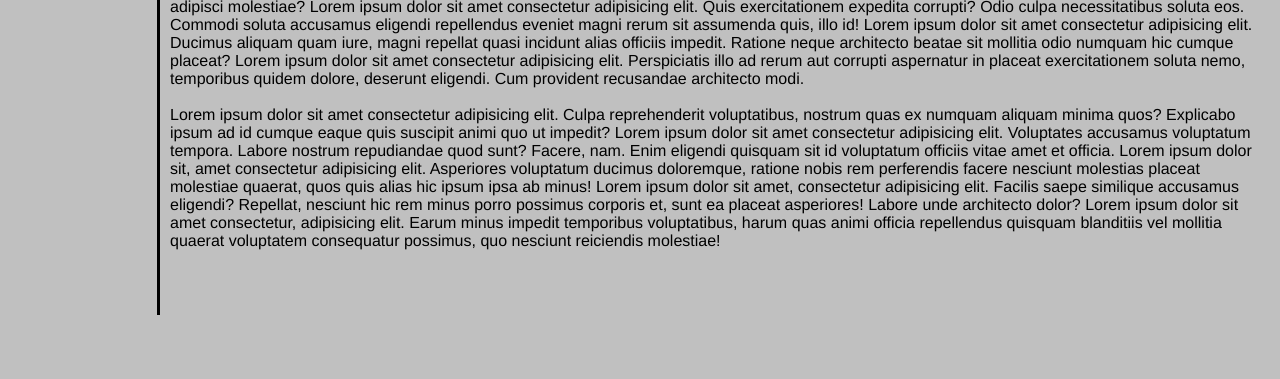
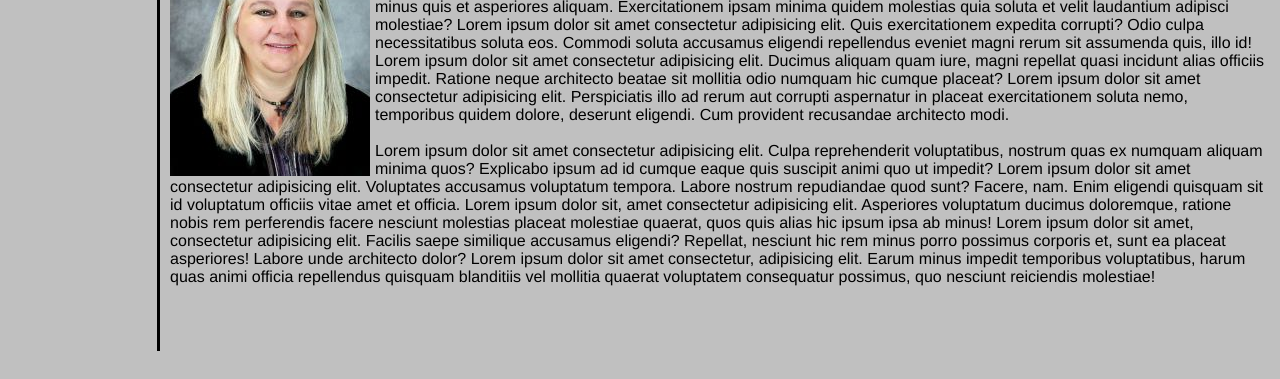
Before and after one commit to christinedbaxter/christineBaxterPortfolio, a plain HTML site: page index.html in a window 1280 px wide. Shown: the part 282-661 px from the top of the page. Drawn offline with Linux system fonts and the light colour scheme.

Commit message:
add profile picture

```diff
--- a/assets/css/styles.css
+++ b/assets/css/styles.css
@@ -170,6 +170,11 @@ section {
     justify-content: space-around;
 }
 
+.proPic {
+    float:left;
+    padding-right: 5px;
+}
+
 .content-text ul a li {
     padding: 30px 35px;
 
--- a/index.html
+++ b/index.html
@@ -52,6 +52,7 @@
             <h2>About Me</h2>
           </div>
           <div class="content-text">
+            <img class="proPic" src="./assets/images/Christine Baxter_ProfessionalPic.jpg" alt="Professional picture of Christine Baxter">
             <p>Lorem ipsum dolor sit amet consectetur adipisicing elit. Mollitia minima dolorem ex a veritatis rem quo in saepe non error excepturi hic, impedit officia. Ratione beatae dolorem quod eum corporis?  Lorem ipsum dolor sit amet consectetur adipisicing elit. Sapiente, incidunt a culpa facilis sit illum recusandae deserunt! Doloribus nam, quo similique ex optio asperiores neque, vero corporis eos animi fugit.  Lorem ipsum dolor sit amet consectetur adipisicing elit. Itaque, quos. Officiis harum pariatur minus quis et asperiores aliquam. Exercitationem ipsam minima quidem molestias quia soluta et velit laudantium adipisci molestiae?  Lorem ipsum dolor sit amet consectetur adipisicing elit. Quis exercitationem expedita corrupti? Odio culpa necessitatibus soluta eos. Commodi soluta accusamus eligendi repellendus eveniet magni rerum sit assumenda quis, illo id!  Lorem ipsum dolor sit amet consectetur adipisicing elit. Ducimus aliquam quam iure, magni repellat quasi incidunt alias officiis impedit. Ratione neque architecto beatae sit mollitia odio numquam hic cumque placeat?  Lorem ipsum dolor sit amet consectetur adipisicing elit. Perspiciatis illo ad rerum aut corrupti aspernatur in placeat exercitationem soluta nemo, temporibus quidem dolore, deserunt eligendi. Cum provident recusandae architecto modi.</p>
             <p>&nbsp;</p>
             <p>Lorem ipsum dolor sit amet consectetur adipisicing elit. Culpa reprehenderit voluptatibus, nostrum quas ex numquam aliquam minima quos? Explicabo ipsum ad id cumque eaque quis suscipit animi quo ut impedit?  Lorem ipsum dolor sit amet consectetur adipisicing elit. Voluptates accusamus voluptatum tempora. Labore nostrum repudiandae quod sunt? Facere, nam. Enim eligendi quisquam sit id voluptatum officiis vitae amet et officia.  Lorem ipsum dolor sit, amet consectetur adipisicing elit. Asperiores voluptatum ducimus doloremque, ratione nobis rem perferendis facere nesciunt molestias placeat molestiae quaerat, quos quis alias hic ipsum ipsa ab minus!  Lorem ipsum dolor sit amet, consectetur adipisicing elit. Facilis saepe similique accusamus eligendi? Repellat, nesciunt hic rem minus porro possimus corporis et, sunt ea placeat asperiores! Labore unde architecto dolor?  Lorem ipsum dolor sit amet consectetur, adipisicing elit. Earum minus impedit temporibus voluptatibus, harum quas animi officia repellendus quisquam blanditiis vel mollitia quaerat voluptatem consequatur possimus, quo nesciunt reiciendis molestiae!</p>
```
Also changed, not shown: assets/images/Christine Baxter_ProfessionalPic.jpg (added).
